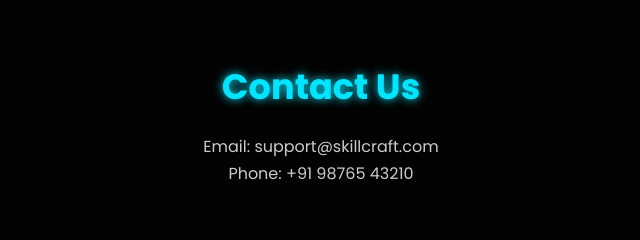
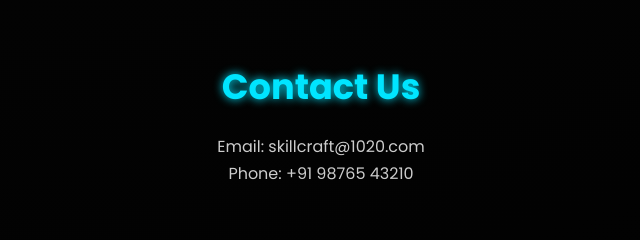
Before and after one commit to Kavya160205/SCT_WD_1, a plain HTML site: page index.html in a window 1280 px wide. Shown: the part 2440-2680 px from the top of the page, 319-959 px from the left. Drawn offline with Linux system fonts and the light colour scheme.

Commit message:
Update index.html

```diff
--- a/index.html
+++ b/index.html
@@ -61,7 +61,7 @@
   <!-- Contact Section -->
   <section id="contact" class="section contact reveal">
     <h2>Contact Us</h2>
-    <p>Email: support@skillcraft.com</p>
+    <p>Email: skillcraft@1020.com</p>
     <p>Phone: +91 98765 43210</p>
   </section>
 
```
